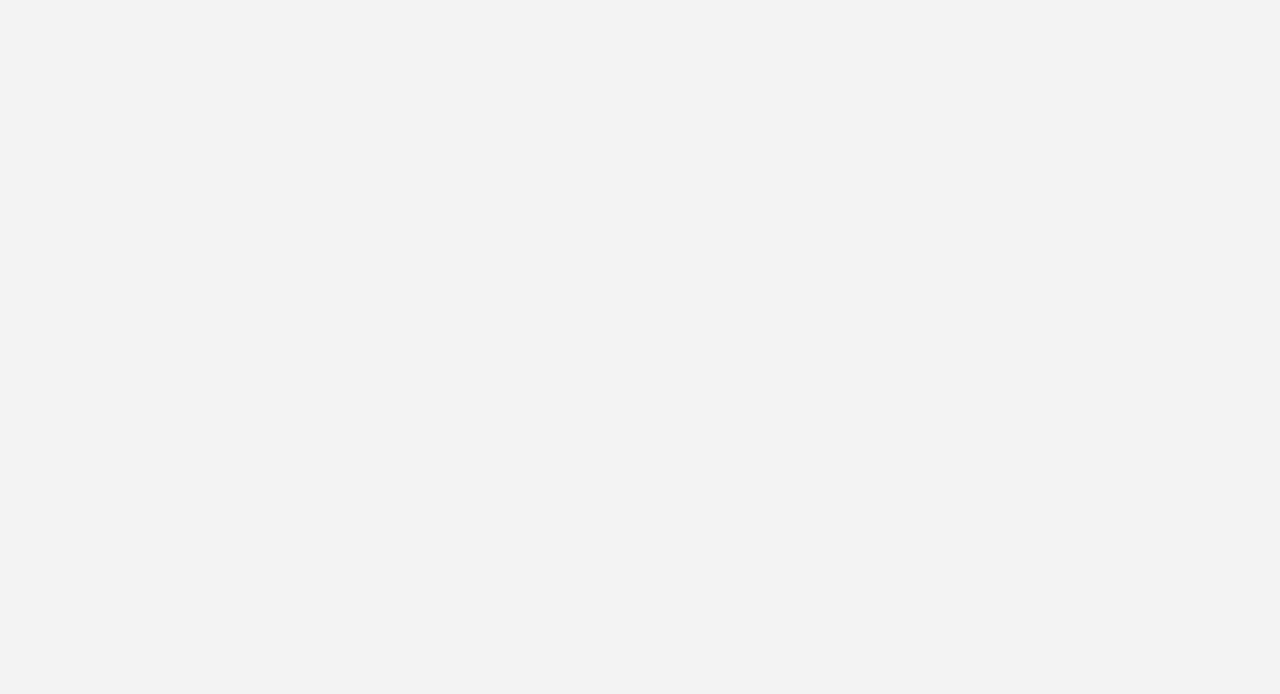
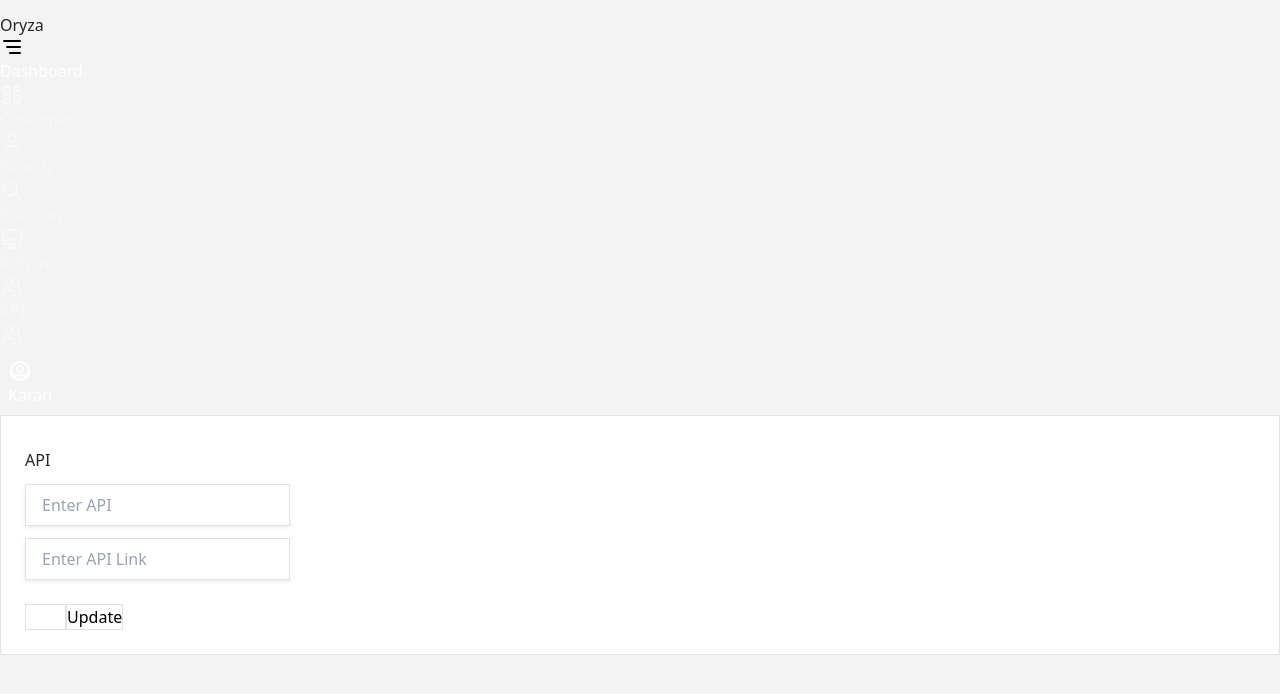
Before and after one commit to Ace10079/Final-dashboard, a React (Vite) app: page /api in a window 1280 px wide. Before the commit this address had no page. Shown: the top 694 px of the page. Built offline with nearby package versions, Linux system fonts and the light colour scheme.

Commit message:
changes1

```diff
--- /dev/null
+++ b/API.jsx
@@ -0,0 +1,131 @@
+import React, { useState, useEffect } from "react";
+import axios from "axios";
+import Modal from "react-bootstrap/Modal";
+import Button from "react-bootstrap/Button";
+import { api } from "./src/Host";
+import "bootstrap/dist/css/bootstrap.min.css";
+import "./src/index.css";
+
+function API() {
+  const [apiId, setApiId] = useState(localStorage.getItem("apiId") || "");
+  const [link, setLink] = useState(localStorage.getItem("link") || "");
+  const [showUpdateModal, setShowUpdateModal] = useState(false);
+  const [showNotification, setShowNotification] = useState(false);
+  const [notification, setNotification] = useState({ message: "", type: "" });
+
+  const displayNotification = (message, type) => {
+    setNotification({ message, type });
+    setShowNotification(true);
+    setTimeout(() => {
+      setShowNotification(false);
+    }, 3000);
+  };
+
+  const handleAddAPI = async () => {
+    try {
+      const response = await axios.post(`${api}/add_api`, {
+        api_id: apiId,
+        link: link,
+      });
+      if (response.status === 201) {
+        displayNotification("API added successfully", "success");
+      }
+    } catch (error) {
+      displayNotification("Error adding API", "error");
+    }
+  };
+
+  const handleUpdateAPI = async () => {
+    try {
+      const response = await axios.put(`${api}/update_api`, {
+        api_id: apiId,
+        link: link,
+      });
+      if (response.status === 200) {
+        displayNotification("API updated successfully", "success");
+        setShowUpdateModal(false);
+      }
+    } catch (error) {
+      displayNotification("Error updating API", "error");
+    }
+  };
+
+  useEffect(() => {
+    localStorage.setItem("apiId", apiId);
+    localStorage.setItem("link", link);
+  }, [apiId, link]);
+
+  return (
+    <div className="flex flex-col items-center justify-center bg-white border rounded-lg p-4 w-72 ml-5">
+      <p className="font-bold text-3xl mt-2">API</p>
+      <div className="mt-2 w-full">
+        <input
+          type="text"
+          placeholder="Enter API"
+          className="mt-1 block w-full px-3 py-2 border border-gray-300 shadow-sm focus:outline-none focus:ring-opacity-50 rounded-md"
+          value={apiId}
+          onChange={(e) => setApiId(e.target.value)}
+        />
+      </div>
+      <div className="mt-2 w-full">
+        <input
+          type="text"
+          placeholder="Enter API Link"
+          className="mt-1 block w-full px-3 py-2 border border-gray-300 shadow-sm focus:outline-none focus:ring-opacity-50 rounded-md"
+          value={link}
+          onChange={(e) => setLink(e.target.value)}
+        />
+      </div>
+      <button
+        className="bg-green-500 mt-4 pl-5 pr-5 pt-0.5 pb-0.5 text-white border font-bold rounded-lg"
+        onClick={handleAddAPI}
+      >
+        Add+
+      </button>
+      <button
+        className="bg-blue-500 mt-4 pl-5 pr-5 pt-0.5 pb-0.5 text-black border font-bold rounded-lg"
+        onClick={() => setShowUpdateModal(true)}
+      >
+        Update
+      </button>
+
+      {/* Modal for updating API */}
+      <Modal show={showUpdateModal} onHide={() => setShowUpdateModal(false)} centered>
+        <div className="flex flex-col items-center p-4">
+          <h2 className="font-bold text-xl mb-4">Update API</h2>
+          <input
+            type="text"
+            placeholder="Enter API"
+            className="mt-1 block w-full px-3 py-2 border border-gray-300 shadow-sm focus:outline-none focus:ring-opacity-50 rounded-md mb-2"
+            value={apiId}
+            onChange={(e) => setApiId(e.target.value)}
+          />
+          <input
+            type="text"
+            placeholder="Enter New API Link"
+            className="mt-1 block w-full px-3 py-2 border border-gray-300 shadow-sm focus:outline-none focus:ring-opacity-50 rounded-md mb-2"
+            value={link}
+            onChange={(e) => setLink(e.target.value)}
+          />
+          <button
+            className="bg-blue-500 mt-4 pl-5 pr-5 pt-0.5 pb-0.5 text-black border font-bold rounded-lg"
+            onClick={handleUpdateAPI}
+          >
+            Update API
+          </button>
+        </div>
+      </Modal>
+
+      {/* Notification */}
+      <div
+        className={`notification-container ${
+          showNotification ? "notification-show" : ""
+        } ${notification.type === "success" ? "notification-success" : "notification-error"}`}
+      >
+        <div className="notification-content">{notification.message}</div>
+      </div>
+    </div>
+  );
+}
+
+export default API;
--- a/src/App.jsx
+++ b/src/App.jsx
@@ -10,6 +10,8 @@ import Layout from './Layout/Layout';
 import SignUp from './SignUp/SignUp';
 import Account from './Profile/Account';
 import EmailLogin from './SignUp/EmailLogin';
+import API from '../API.jsx';
+
 
 
 function App() {
@@ -24,6 +26,7 @@ function App() {
           <Route path="/solution" element={<Solution />} />
           <Route path="/admin" element={<Admin />} />
           <Route path="/profile" element={<Account />} />
+          <Route path="/api" element={<API/>} />
         </Route>
       </Routes>
     </BrowserRouter>
--- a/src/Search/Table3.jsx
+++ b/src/Search/Table3.jsx
@@ -95,8 +95,8 @@ function Table3() {
             <tr>
               <th className="border text-center">S.no</th>
               <th className="border text-center">Image ID</th>
-              <th className="border text-center">Customer Name</th>
-              <th className="border text-center">Disease Name</th>
+              <th className="border text-center">User ID</th>
+              <th className="border text-center">Disease ID</th>
               <th className="border text-center">Date & Time</th>
               <th className='border text-center'>Image</th>
               <th className="border text-center"><IconDotsVertical stroke={1} /></th>
@@ -107,8 +107,8 @@ function Table3() {
               <tr key={index}>
                 <td className="border text-center">{serialNumber + index}</td>
                 <td className="border text-center">{image.Image_id.substring(0, 10)}</td>
-                <td className="border text-center">{image.name}</td>
-                <td className="border text-center">{image.dis_name}</td>
+                <td className="border text-center">{image.user_id}</td>
+                <td className="border text-center">{image.dis_id}</td>
                 <td className="border text-center">{formatTime(image.time)}{image.date}</td>
                 <td className="border text-center">
   <img src={`${api}/${image.img}`} alt="Image" className="img-thumbnail" style={{ width: '100px' }} />
--- a/src/Sidebar/Sidebar.jsx
+++ b/src/Sidebar/Sidebar.jsx
@@ -49,6 +49,12 @@ function Sidebar() {
                             </li>
                             <IconUsers stroke={1} className={` ${open ? 'hidden' : 'lg:w-[30px] lg:h-[30px] lg:mr-3 h-[0px] w-[0px]'}`} />
                         </div>
+                        <div className='flex justify-between'>
+                            <li className={`${activeItem === 'api' ? 'text-white' : 'text-opacity-40'} ${open ? 'lg:text-[20px] text-[14px]' : 'hidden lg:text-[14px]'} font-[Century Gothic] font-medium opacity-[1]`}>
+                                <Link to="/api" onClick={() => handleItemClick('api')}>API</Link>
+                            </li>
+                            <IconUsers stroke={1} className={` ${open ? 'hidden' : 'lg:w-[30px] lg:h-[30px] lg:mr-3 h-[0px] w-[0px]'}`} />
+                        </div>
                     </ul>
                 </div>
             </div>
--- a/src/Solution/Table5.jsx
+++ b/src/Solution/Table5.jsx
@@ -98,18 +98,31 @@ function Table5() {
     }
   };
 
-  const handleEditDisease = async () => {
+  const handleEditDisease = async (dis_Id) => {
     try {
+      console.log("Updating disease with ID:", dis_Id);
+      console.log("Updated data:", {
+        dis_id: dis_Id,
+        disname: currentDisease.disname,
+        desc: currentDisease.desc,
+        solution: currentDisease.solution,
+      });
+
       const response = await axios.put(`${api}/updatedisease`, {
+        dis_id: dis_Id,
         disname: currentDisease.disname,
         desc: currentDisease.desc,
         solution: currentDisease.solution,
       });
 
       if (response.status === 200) {
-        fetchData();
-        setShowEditModal(false);
+        console.log("Update response:", response.data);
+        fetchData(); // Refresh the data after successful update
+        setShowEditModal(false); // Close the edit modal
         displayNotification("Disease updated successfully", "success");
+      } else {
+        console.error("Failed to update disease. Status:", response.status);
+        displayNotification("Failed to update disease", "error");
       }
     } catch (error) {
       console.error("Error updating disease:", error);
@@ -307,7 +320,7 @@ function Table5() {
               </div>
               <button
                 className="bg-green-800 pl-28 pr-28 pt-1 pb-1  mb-10 mt-10 text-white border rounded-lg"
-                onClick={handleEditDisease}
+                onClick={()=>handleEditDisease(currentDisease.dis_id)}
               >
                 Save
               </button>
```
